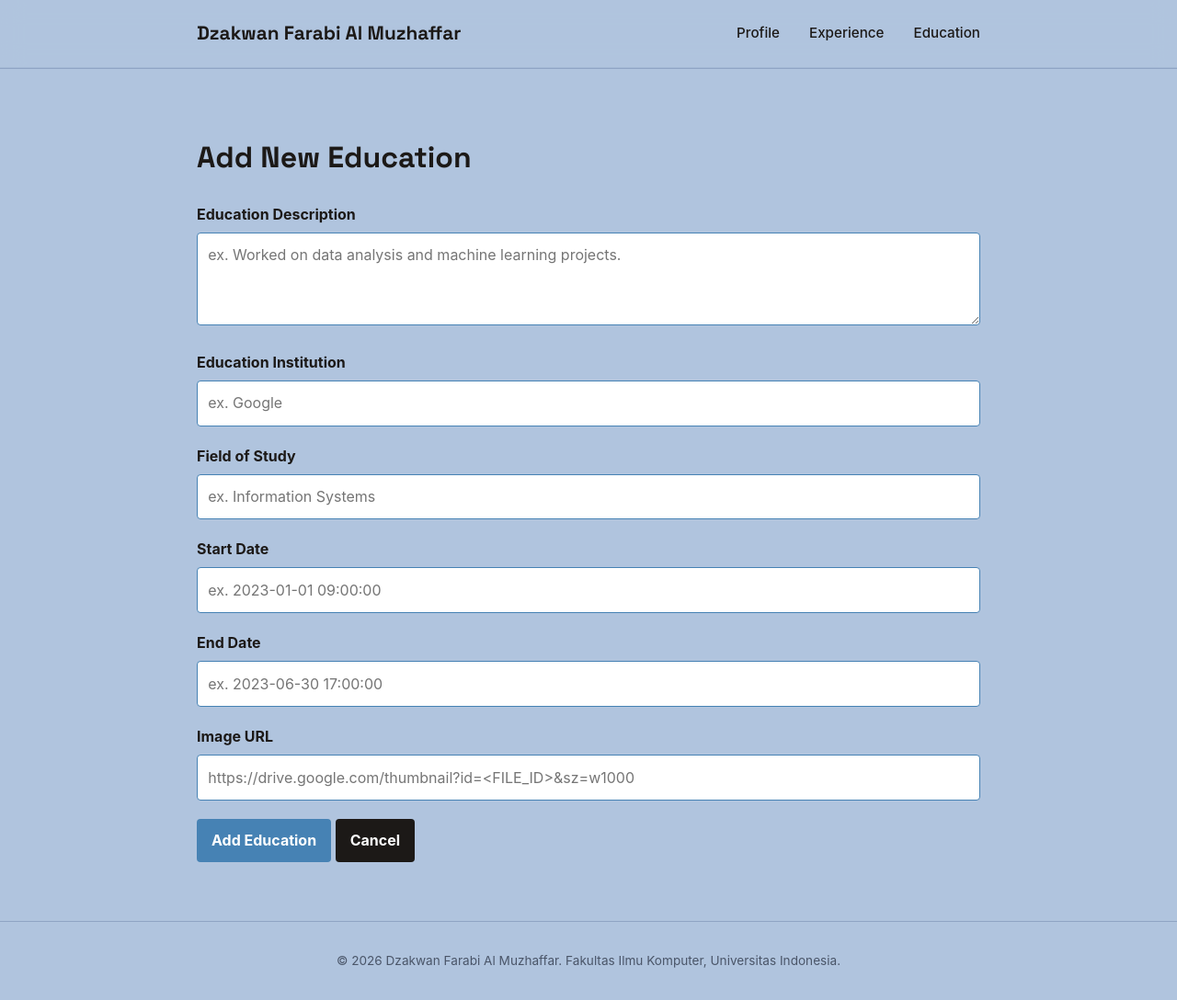
After one commit to dzakwanversipacil/myportofolio, a Django app: page /education/add/ in a window 1280 px wide. The commit adds this page. Shown: the whole page at 92% size. Run offline with Django 5.2, Linux system fonts and the light colour scheme.

Commit message:
feat: adding raw education form

```diff
--- a/main/forms.py
+++ b/main/forms.py
@@ -1,6 +1,6 @@
 from django.forms import ModelForm, TextInput, Textarea, DateTimeInput, URLInput
 
-from main.models import Experience
+from main.models import Experience, Education
 
 class ExperienceForm(ModelForm):
     class Meta:
@@ -58,3 +58,60 @@ class ExperienceForm(ModelForm):
                 }
             ),
         }
+
+class EducationForm(ModelForm):
+    class Meta:
+        model = Education
+        fields = [
+            "description",
+            "organization",
+            "field_of_study",
+            "start_date",
+            "end_date",
+            "image_url",
+        ]
+
+        labels = {
+            "description": "Education Description",
+            "organization": "Education Institution",
+            "field_of_study": "Field of Study",
+            "start_date": "Start Date",
+            "end_date": "End Date",
+            "image_url": "Image URL",
+        }
+
+        widgets = {
+            "description": Textarea(
+                attrs={
+                    "placeholder": "ex. Worked on data analysis and machine learning projects.",
+                    "rows": 3,
+                }
+            ),
+            "organization": TextInput(
+                            attrs={
+                                "placeholder": "ex. Google",
+                                "maxlength": 255,
+                            }
+                        ),
+            "field_of_study": TextInput(
+                            attrs={
+                                "placeholder": "ex. Information Systems",
+                                "maxlength": 255,
+                            }
+                        ),
+            "start_date": DateTimeInput(
+                attrs={
+                    "placeholder": "ex. 2023-01-01 09:00:00",
+                }
+            ),
+            "end_date": DateTimeInput(
+                attrs={
+                    "placeholder": "ex. 2023-06-30 17:00:00",
+                }
+            ),
+            "image_url": URLInput(
+                attrs={
+                    "placeholder": "https://drive.google.com/thumbnail?id=<FILE_ID>&sz=w1000",
+                }
+            ),
+        }
--- a/main/urls.py
+++ b/main/urls.py
@@ -1,6 +1,6 @@
 from django.urls import path
 
-from main.views import show_main, show_experience, show_education, create_experience, get_experience_json, delete_experience
+from main.views import show_main, show_experience, show_education, create_experience, create_education, get_experience_json, delete_experience
 
 app_name = "main"
 
@@ -8,7 +8,10 @@ urlpatterns = [
     path("", show_main, name="show_main"),
     path("experience/", show_experience, name="show_experience"),
     path("education/", show_education, name="show_education"),
+
     path("experience/add/", create_experience, name="create_experience"),
+    path("education/add/", create_education, name="create_education"),
+
     path("api/experience/", get_experience_json, name="get_experience_json"),
     path("experience/<uuid:experience_id>/delete/",delete_experience,name="delete_experience"),
 ]
--- a/main/views.py
+++ b/main/views.py
@@ -4,7 +4,7 @@ from django.contrib import messages
 from django.core import serializers
 from django.http import HttpResponse
 from django.shortcuts import get_object_or_404, redirect, render
-from main.forms import ExperienceForm
+from main.forms import ExperienceForm, EducationForm
 from main.models import Experience, Education
 
 def show_main(request):
@@ -62,6 +62,20 @@ def create_experience(request):
     }
     return render(request, "experience_form.html", context)
 
+def create_education(request):
+    form = EducationForm(request.POST or None)
+
+    if request.method == "POST" and form.is_valid():
+        form.save()
+        messages.success(request, "Education added successfully!")
+        return redirect("main:show_education")
+
+    context = {
+        "name": "Dzakwan Farabi Al Muzhaffar",
+        "form": form,
+    }
+    return render(request, "education_form.html", context)
+
 def get_experience_json(request):
     title_query = request.GET.get("title", "").strip()
     experiences = Experience.objects.all().order_by(F('end_date').desc(nulls_first=True), '-start_date')
--- /dev/null
+++ b/templates/education_form.html
@@ -0,0 +1,27 @@
+{% extends "base.html" %}
+{% block meta %}
+    <title>Add Education - {{ name }}</title>
+{% endblock meta %}
+{% block content %}
+    <main>
+        <section class="experience-section">
+            <div class="container">
+                <h1>Add New Education</h1>
+                <form method="post" action="{% url 'main:create_education' %}" class="form">
+                    {% csrf_token %}
+                    {% for field in form %}
+                        <div class="form-group">
+                            <label for="{{ field.id_for_label }}">{{ field.label }}</label>
+                            {{ field }} {% for error in field.errors %}
+                            <p class="form-error">{{ error }}</p>
+                    {% endfor %}
+                </div>
+{% endfor %}
+<button type="submit" class="button">Add Education</button>
+<a href="{% url 'main:show_education' %}"
+   class="button button-secondary">Cancel</a>
+</form>
+</div>
+</section>
+</main>
+{% endblock content %}
```
Also changed, not shown: templates/experience_form.html (+11 -13 lines).
